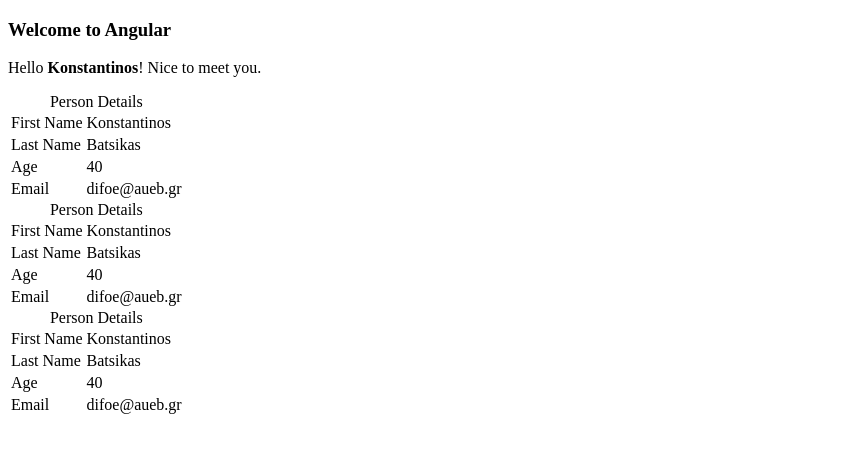
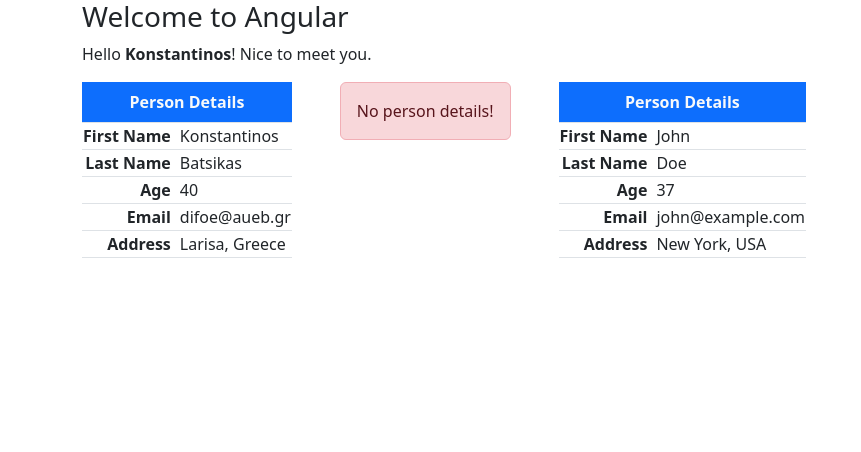
Before and after one commit to batsikask/angular-introduction, an Angular app: page / in a window 1280 px wide. Shown: the top 452 px of the page, without its empty margins (0-861 px from the left). Built offline with nearby package versions, Linux system fonts and the light colour scheme.

Commit message:
component input

```diff
--- a/angular.json
+++ b/angular.json
@@ -50,7 +50,8 @@
               "src/assets"
             ],
             "styles": [
-              "src/styles.css"
+              "src/styles.css",
+              "node_modules/bootstrap/dist/css/bootstrap.min.css"
             ],
             "scripts": []
           },
@@ -109,8 +110,7 @@
               "src/assets"
             ],
             "styles": [
-              "src/styles.css",
-              "node_modules/bootstrap/dist/css/bootstrap.min.css"
+              "src/styles.css"
             ],
             "scripts": []
           }
--- a/src/app/app.component.html
+++ b/src/app/app.component.html
@@ -6,9 +6,9 @@
   </p>
 
   <div class="d-flex gap-5 text-nowrap">
-    <app-person-table></app-person-table>
-    <app-person-table></app-person-table>
-    <app-person-table></app-person-table>
+    <app-person-table [person]="person0"></app-person-table>
+    <app-person-table ></app-person-table>
+    <app-person-table [person]="person1"></app-person-table>
   </div>
 
 </div>
--- a/src/app/app.component.ts
+++ b/src/app/app.component.ts
@@ -11,10 +11,19 @@
 export class AppComponent {
   name = 'Konstantinos';
 
-  person = {
+  person0 = {
     givenName: 'Konstantinos',
     surName: 'Batsikas',
     age: 0x28,
     email: 'difoe@aueb.gr',
+    address: 'Larisa, Greece'
   };
+
+  person1 = {
+    givenName: 'John',
+    surName: 'Doe',
+    age: 0x25,
+    email: 'john@example.com',
+    address: 'New York, USA',
+  }
 }
--- a/src/app/components/person-table/person-table.component.html
+++ b/src/app/components/person-table/person-table.component.html
@@ -1,3 +1,8 @@
+@if(!person){
+    <div class="alert alert-danger text-center">
+        No person details!
+    </div>
+} @else {
     <div>
         <table class="table table-bordered w-50">
             <caption class="caption-top fw-bold bg-primary text-light text-center">
@@ -19,5 +24,10 @@
             <td class="fw-semibold text-end">Email</td>
             <td class="ps-2">{{ person.email }}</td>
             </tr>
+            <tr>
+                <td class="fw-semibold text-end">Address</td>
+                <td class="ps-2">{{ person.address }}</td>
+                </tr>
         </table>
     </div>
+}
--- a/src/app/components/person-table/person-table.component.ts
+++ b/src/app/components/person-table/person-table.component.ts
@@ -1,4 +1,5 @@
-import { Component } from '@angular/core';
+import { Component, Input } from '@angular/core';
+import { Person } from 'src/app/shared/interfaces/person';
 
 @Component({
   selector: 'app-person-table',
@@ -8,12 +9,7 @@
   styleUrl: './person-table.component.css'
 })
 export class PersonTableComponent {
-  name = 'Konstantinos';
 
-  person = {
-    givenName: 'Konstantinos',
-    surName: 'Batsikas',
-    age: 0x28,
-    email: 'difoe@aueb.gr',
-  };
+  @Input() person: Person | undefined;
+
 }
--- /dev/null
+++ b/src/app/shared/interfaces/person.ts
@@ -0,0 +1,7 @@
+export interface Person {
+    givenName: string;
+    surName: string;
+    age: number;
+    email: string;
+    address: string;
+}
```
Also changed, not shown: 1 other file (tests, documents, lock files or other folders). Lines whose indentation alone changed are shown as unchanged.
